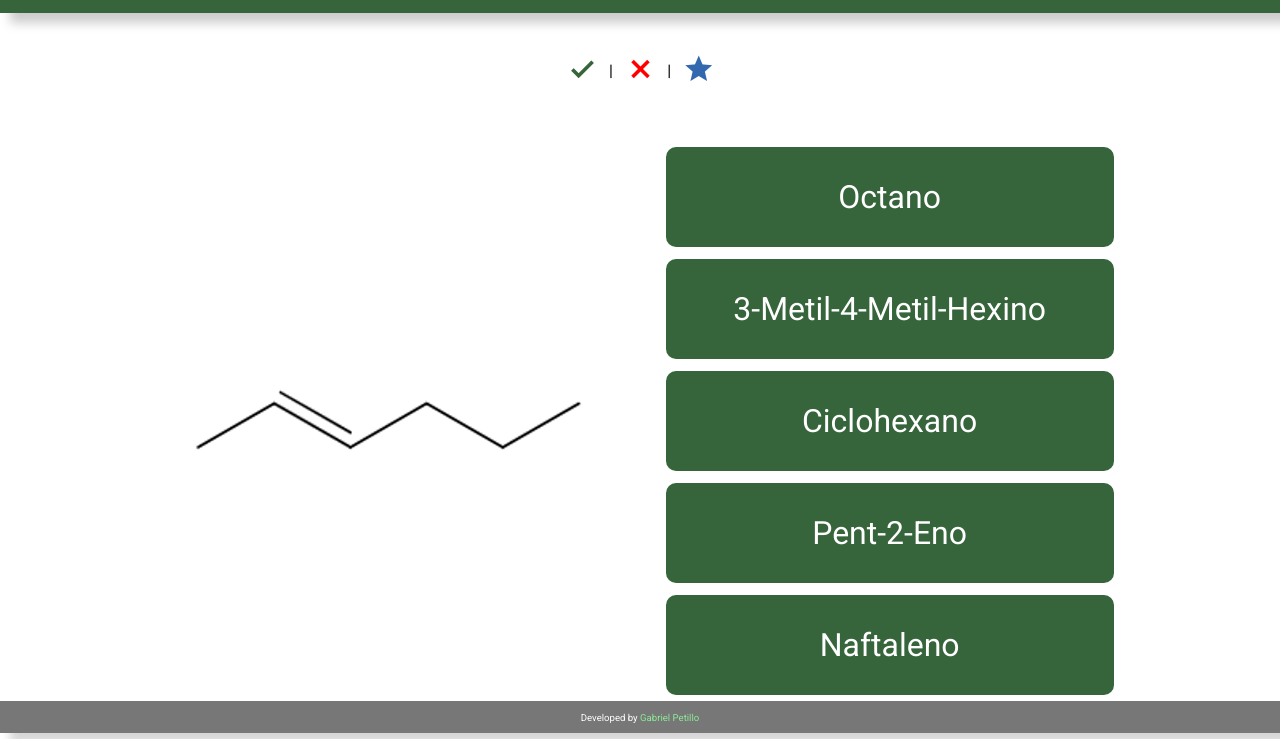
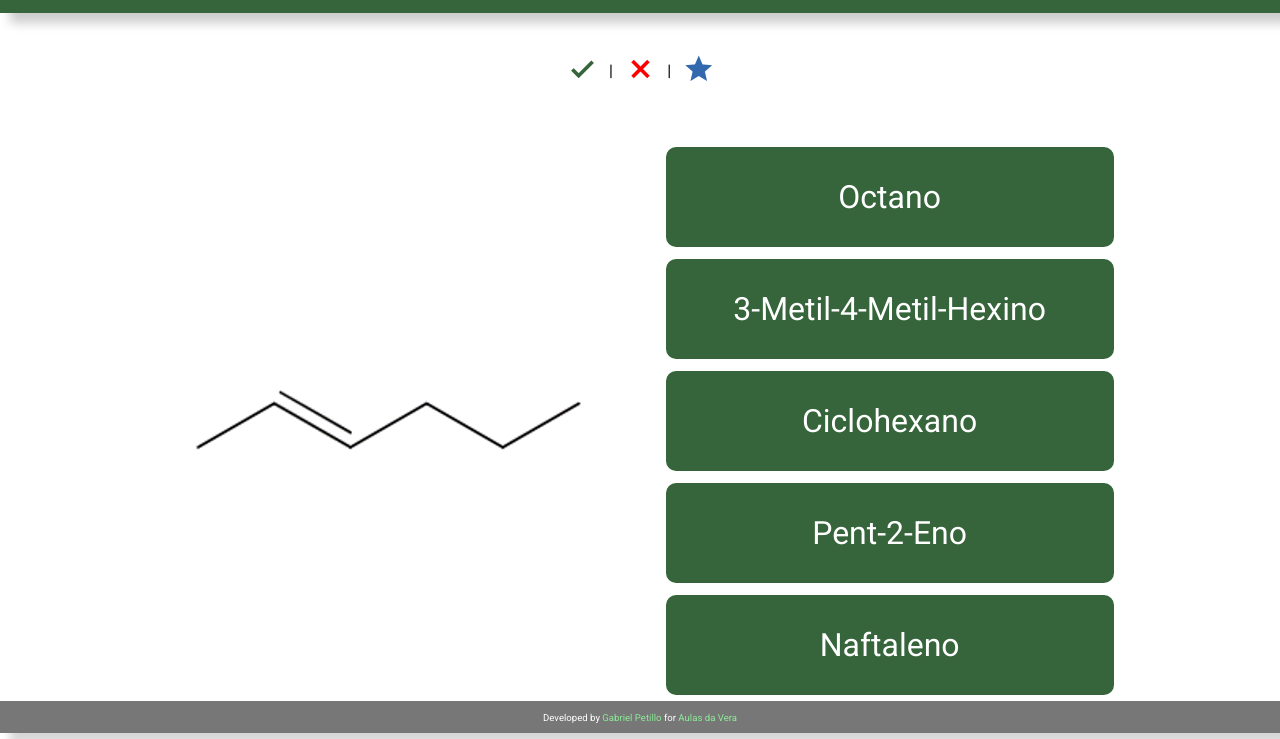
Before and after one commit to gspetillo/chemquiz, a plain HTML site: page src/quiz/index.html in a window 1280 px wide. Shown: the part 67-806 px from the top of the page. Drawn offline with Linux system fonts and the light colour scheme.

Commit message:
feat: add aulasdavera to footer

```diff
--- a/src/quiz/index.html
+++ b/src/quiz/index.html
@@ -61,6 +61,10 @@
           <a href="https://www.linkedin.com/in/gabrielpetillo">
             Gabriel Petillo
           </a>
+          for
+          <a href="https://aulasdavera.wordpress.com/">
+            Aulas da Vera
+          </a>
         </p>
       </div>
     </div>
```
